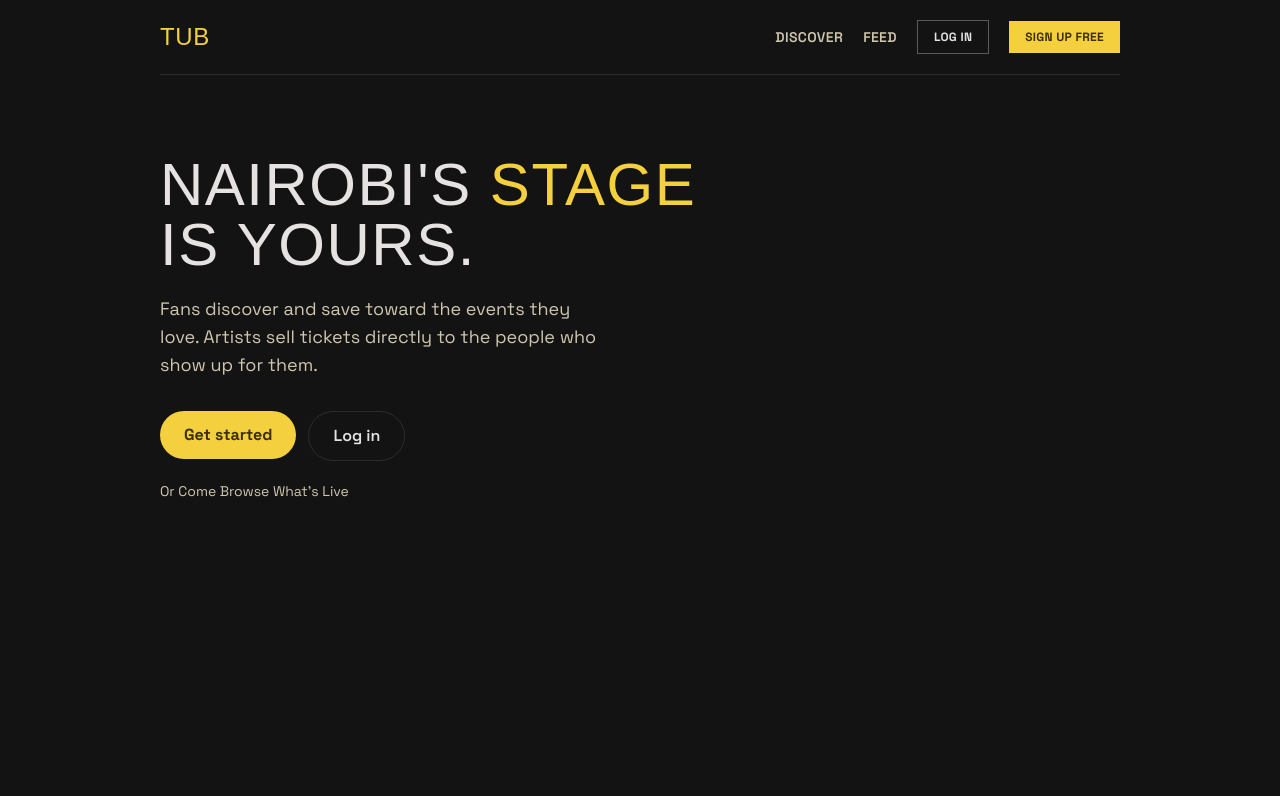
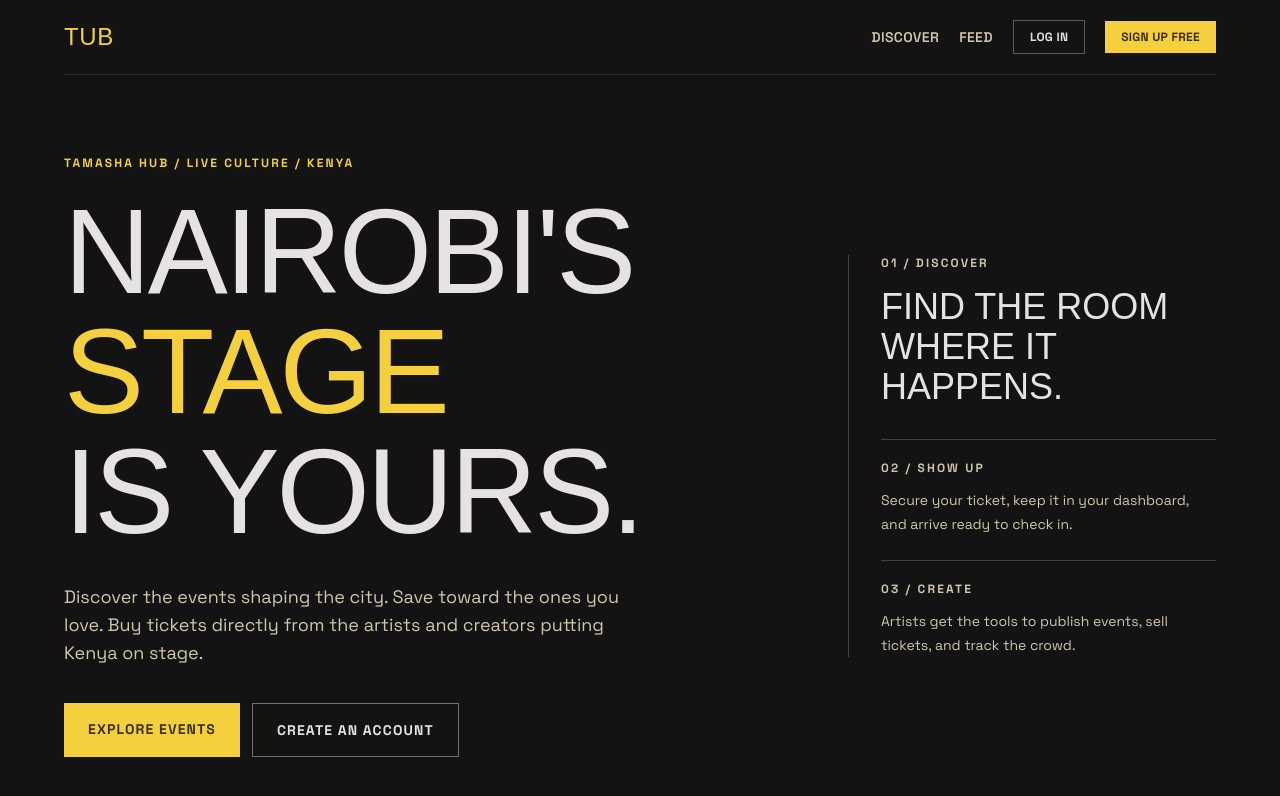
Before and after one commit to Katee-Fidel/TUB-frontend, a Next.js app: page / in a window 1280 px wide. Shown: the top 796 px of the page. Built offline with nearby package versions, Linux system fonts and the light colour scheme; no server answers; a web font is replaced by a local one.

Commit message:
style: refresh homepage with editorial landing layout

```diff
--- a/app/page.jsx
+++ b/app/page.jsx
@@ -4,34 +4,38 @@ import Link from "next/link";
 export default function Home() {
   return (
     <main className="min-h-screen bg-ink text-ivory">
-      <div className="max-w-5xl mx-auto px-8">
+      <div className="mx-auto max-w-7xl px-6 md:px-10 lg:px-16">
         <NavBar />
 
-        <section className="py-20">
-          <h1 className="font-display text-5xl sm:text-6xl uppercase leading-[0.95] tracking-wide max-w-xl">
-            Nairobi's <span className="text-marigold">stage</span>
-            <br />
-            is yours.
-          </h1>
-          <p className="text-muted text-lg mt-5 max-w-md">
-            Fans discover and save toward the events they love. Artists sell tickets
-            directly to the people who show up for them.
-          </p>
-          <div className="flex gap-3 mt-8">
-            <a href="/register">
-              <button className="bg-marigold text-marigold-dark rounded-full px-6 py-3 font-extrabold hover:opacity-90 transition">
-                Get started
-              </button>
-            </a>
-            <a href="/login">
-              <button className="border border-white/10 text-ivory rounded-full px-6 py-3 font-semibold hover:bg-white/5 transition">
-                Log in
-              </button>
-            </a>
+        <section className="grid min-h-[calc(100vh-88px)] items-center gap-10 py-14 lg:grid-cols-12 lg:gap-6 lg:py-20">
+          <div className="lg:col-span-8">
+            <p className="mb-5 text-xs font-bold uppercase tracking-[0.18em] text-marigold">Tamasha Hub / Live culture / Kenya</p>
+            <h1 className="max-w-5xl font-display text-6xl uppercase leading-[0.86] tracking-tight sm:text-7xl md:text-8xl lg:text-[7.5rem]">
+              Nairobi&apos;s<br />
+              <span className="text-marigold">stage</span><br />
+              is yours.
+            </h1>
+            <p className="mt-8 max-w-xl text-base leading-7 text-muted sm:text-lg">
+              Discover the events shaping the city. Save toward the ones you love. Buy tickets directly from the artists and creators putting Kenya on stage.
+            </p>
+            <div className="mt-9 flex flex-col gap-3 sm:flex-row">
+              <Link href="/events" className="bg-marigold px-6 py-4 text-center text-sm font-bold uppercase tracking-[0.08em] text-marigold-dark hover:opacity-90">Explore events</Link>
+              <Link href="/register" className="border border-white/40 px-6 py-4 text-center text-sm font-bold uppercase tracking-[0.08em] text-ivory hover:bg-ivory hover:text-ink">Create an account</Link>
+            </div>
           </div>
-          <Link href="/events" className="inline-block mt-5 text-muted text-sm hover:text-ivory transition">
-            Or Come Browse What's Live
-          </Link>
+
+          <div className="border-l border-white/20 pl-6 lg:col-span-4 lg:pl-8">
+            <p className="text-xs font-bold uppercase tracking-[0.18em] text-muted">01 / Discover</p>
+            <p className="mt-4 font-display text-3xl uppercase leading-tight sm:text-4xl">Find the room where it happens.</p>
+            <div className="mt-8 border-t border-white/20 pt-5">
+              <p className="text-xs font-bold uppercase tracking-[0.18em] text-muted">02 / Show up</p>
+              <p className="mt-3 text-sm leading-6 text-muted">Secure your ticket, keep it in your dashboard, and arrive ready to check in.</p>
+            </div>
+            <div className="mt-6 border-t border-white/20 pt-5">
+              <p className="text-xs font-bold uppercase tracking-[0.18em] text-muted">03 / Create</p>
+              <p className="mt-3 text-sm leading-6 text-muted">Artists get the tools to publish events, sell tickets, and track the crowd.</p>
+            </div>
+          </div>
         </section>
       </div>
     </main>
```
